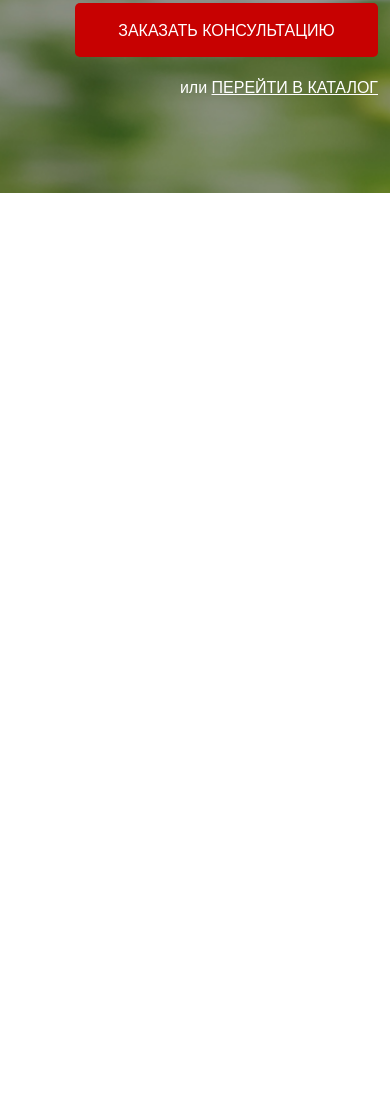
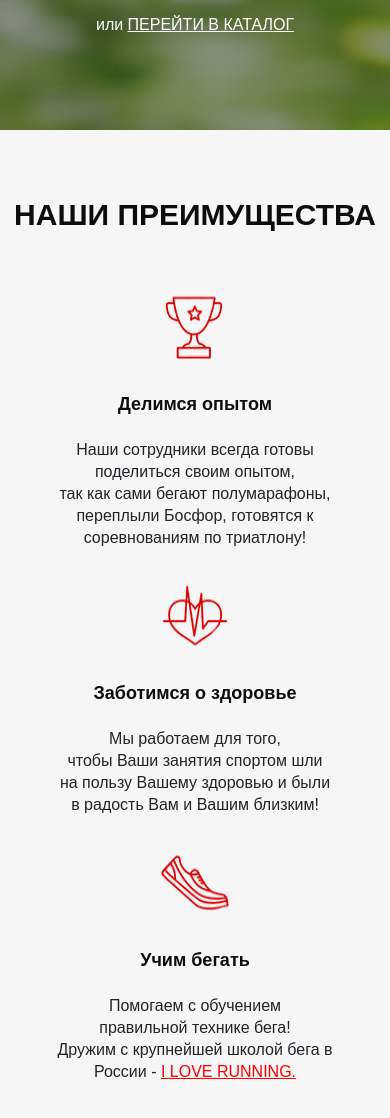
Before and after one commit to vladimir8sabaev/Runsmart, a website: page src/index.html in a window 390 px wide. Shown: the part 620-1738 px from the top of the page. Before the commit the page ends 844 px from the top, so only its background shows below. Drawn offline with nearby package versions, Linux system fonts and the light colour scheme; a web font is replaced by a local one.

Commit message:
pros added + mobile adapt for sections 1 and 2

```diff
--- a/src/index.html
+++ b/src/index.html
@@ -54,7 +54,31 @@
 					<a href="#">Перейти в каталог </a>
 				</div>
 			</div>
-
+		</div>
+	</section>
+	<section class="pros">
+		<div class="container">
+			<div class="pros__header">НАШИ ПРЕИМУЩЕСТВА</div>
+			<div class="pros__items">
+				<div class="pros__item">
+					<img src="../icons/pros_cup.png" alt="cup">
+					<div class="pros__item__name">Делимся опытом</div>
+					<div class="pros__item__descr">Наши сотрудники всегда готовы поделиться своим опытом, <br>  так как сами бегают полумарафоны, переплыли Босфор, готовятся к соревнованиям по триатлону!</div>
+				</div>
+				<div class="pros__item">
+					<img src="../icons/pros_heart.png" alt="heart">
+					<div class="pros__item__name">Заботимся о здоровье</div>
+					<div class="pros__item__descr">Мы работаем для того, <br> чтобы Ваши занятия спортом шли на пользу Вашему здоровью и были в радость Вам и Вашим близким!</div>
+				</div>
+				<div class="pros__item">
+					<img src="../icons/pros_shoe.png" alt="shoe">
+					<div class="pros__item__name">Учим бегать</div>
+					<div class="pros__item__descr">
+						Помогаем с обучением <br> правильной технике бега! <br> Дружим с крупнейшей школой бега в России -
+						<span>I LOVE RUNNING.</span>
+					</div>
+				</div>
+			</div>
 		</div>
 	</section>
 
--- /dev/null
+++ b/src/sass/_media.scss
@@ -0,0 +1,71 @@
+@media (max-width: 1199.98px){
+
+}
+//----------------------------------
+@media (max-width:990.98px){
+
+}
+//----------------------------------
+@media (max-width: 767.98px){
+    .header{
+        &__official{
+            display: none;
+        }
+    }
+    .promo{
+        &__wrapper{
+            align-items:center;
+        }
+    }
+    .pros{
+        &__items{
+            flex-direction: column;
+            justify-content: center;
+            align-items: center;
+        }
+        &__item{
+            margin-bottom: 30px;
+            &:nth-child(3){
+                margin-bottom: 0px;
+            }
+            &__descr{
+                font-size: 16px;
+                line-height: 22px;
+            }
+        }
+    }
+}
+//----------------------------------
+@media (max-width: 575.98px){
+    .header{
+        &__logo{
+            width: 160px;
+        }
+        &__contacts{
+            justify-content: center;
+            .button{
+                width: 125px;
+            }
+        }
+        &__phone{
+            a{
+                text-align: center;
+                font-size: 14px;
+            }
+
+        }
+    }
+    .promo{
+        &__header{
+            font-size: 32px;
+            text-align: center;
+        }
+        &__subheader{
+            font-size: 22px;
+            text-align: center;
+        }
+        &__icons{
+            width: 315px;
+        }
+    }
+}
--- /dev/null
+++ b/src/sass/blocks/_pros.scss
@@ -0,0 +1,48 @@
+.pros{
+    min-height: 470px;
+    background-color: #F6F6F6;
+    padding: 70px 0 80px 0;
+    &__header{
+        font-weight: 700;
+        font-size: 30px;
+        line-height: 30px;
+        color: #0D0D0D;
+        text-transform: uppercase;
+        text-align: center;
+    }
+    &__items{
+        margin-top: 60px;
+        display: flex;
+        justify-content: space-between;
+    }
+    &__item{
+        display: flex;
+        flex-direction: column;
+        width: 275px;
+        img{
+            display: block;
+            margin: 0 auto;
+            width: 70px;
+            height: 70px;
+        }
+        &__name{
+            margin-top: 30px;
+            font-weight: 700;
+            font-size: 18px;
+            line-height: 29px;
+            text-align: center;
+            color: #0D0D0D;
+        }
+        &__descr{
+            margin-top: 20px;
+            text-align: center;
+            font-weight: 300;
+            font-size: 14px;
+            line-height: 18px;
+            span{
+                text-decoration: underline;
+                color: #FF0000;
+            }
+        }
+    }
+}
--- a/src/sass/style.scss
+++ b/src/sass/style.scss
@@ -2,6 +2,9 @@
 @import "blocks/_promo.scss";
 @import "blocks/_header.scss";
 @import "blocks/_buttons.scss";
+@import "blocks/pros";
+@import "_media.scss";
+
 *{
 	font-family: "MuseoModerno", sans-serif;
 }
```
Also changed, not shown: src/css/style.min.css, src/icons/pros_cup.png (added), src/icons/pros_heart.png (added), src/icons/pros_shoe.png (added).
